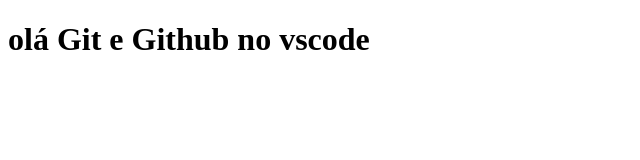
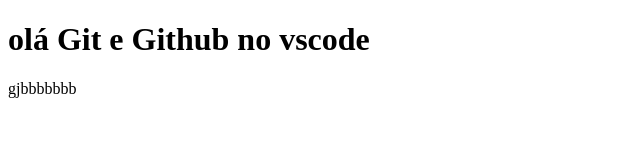
Before and after one commit to starmagicshine/teste-1, a plain HTML site: page index.html in a window 1280 px wide. Shown: the whole page, without its empty margins (0-640 px from the left). Drawn offline with Linux system fonts and the light colour scheme.

Commit message:
index.html

```diff
--- a/index.html
+++ b/index.html
@@ -8,5 +8,6 @@
 </head>
 <body>
     <h1>olá Git e Github no vscode</h1>
+    gjbbbbbbb
 </body>
 </html>
```
